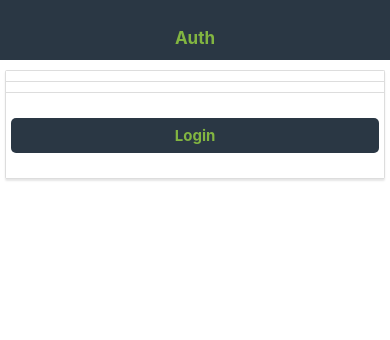
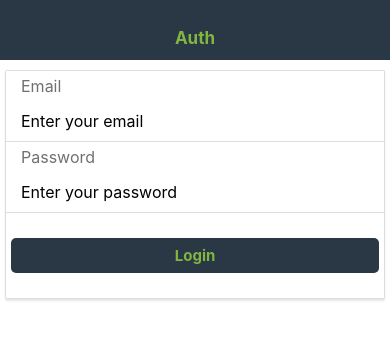
Before and after one commit to jamalhassouni/ReactNativeAuth, a React Native app: screen / in a window 390 px wide. Shown: the top 340 px of the page. Built offline with nearby package versions, Linux system fonts and the light colour scheme.

Commit message:
refactor:Use Input Component

```diff
--- a/src/components/LoginFrom.js
+++ b/src/components/LoginFrom.js
@@ -1,6 +1,6 @@
 import React, { Component } from "react";
 import { View, Text, StyleSheet } from "react-native";
-import { Card, CardItem, Button } from "./common";
+import { Card, CardItem, Button, Input } from "./common";
 
 class LoginForm extends Component {
   constructor(props) {
@@ -11,8 +11,20 @@ class LoginForm extends Component {
   render() {
     return (
       <Card>
-        <CardItem />
-        <CardItem />
+        <CardItem>
+          <Input
+            label="Email"
+            placeholder="Enter your email"
+            secureTextEntry={false}
+          />
+        </CardItem>
+        <CardItem>
+          <Input
+            label="Password"
+            placeholder="Enter your password"
+            secureTextEntry={true}
+          />
+        </CardItem>
         <CardItem>
           <Button>Login</Button>
         </CardItem>
--- a/src/components/common/index.js
+++ b/src/components/common/index.js
@@ -2,3 +2,4 @@ export * from './Card';
 export * from './CardItem';
 export * from './Button';
 export * from './Header';
+export * from './Input';
```
